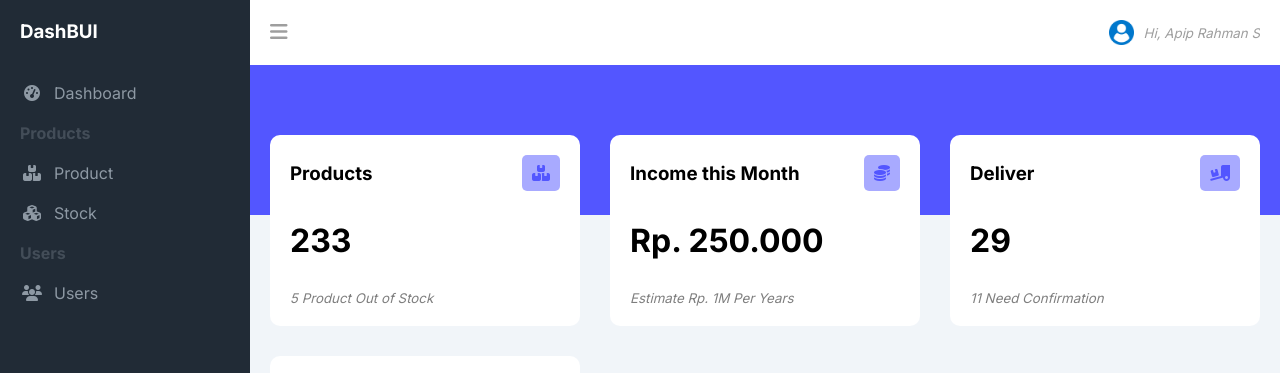
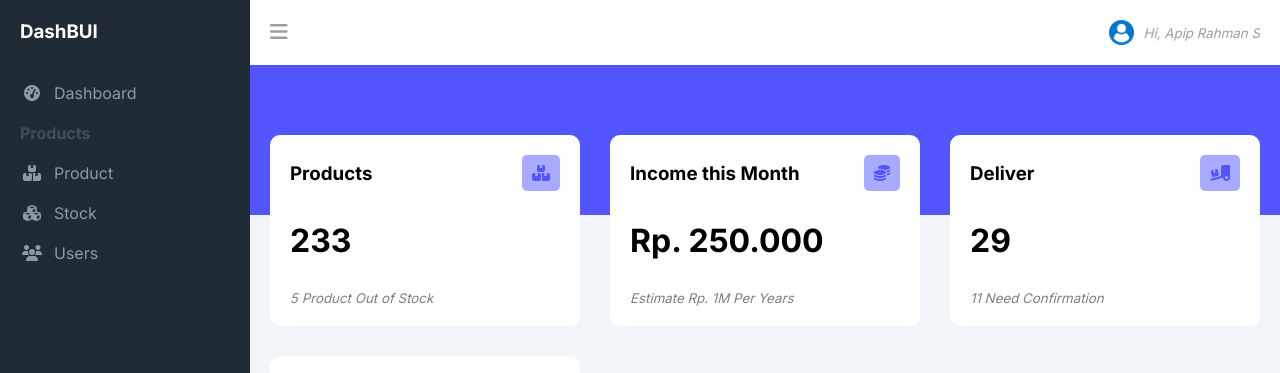
Before and after one commit to pipsyclone/dashboard, a Next.js app: page / in a window 1280 px wide. Shown: the top 373 px of the page. Built offline with nearby package versions, Linux system fonts and the light colour scheme.

Commit message:
Window error fixed

```diff
--- a/src/app/(server-side)/layout.js
+++ b/src/app/(server-side)/layout.js
@@ -1,8 +1,8 @@
 'use client'
 import './../../assets/globals.css';
 import './../../assets/dashboard.css';
-import '@fortawesome/fontawesome-free/css/all.min.css'
-import { Inter } from "next/font/google"
+import '@fortawesome/fontawesome-free/css/all.min.css';
+import { Inter } from "next/font/google";
 
 import Script from '@/assets/script';
 
@@ -13,23 +13,15 @@ import LoadingProviders from '../utils/LoadingProviders';
 const inter = Inter({ subsets: ['latin'] })
 
 export default function DashboardLayout({ children }) {
-  const { widthSize, showHideSidebar, setShowHideSidebar } = Script()
+  const { showHideSidebar, setShowHideSidebar } = Script()
   return (
-    // <LoadingProviders>
+    <LoadingProviders>
       <html lang="en">
         <body className={inter.className}>
           <div className="row">
             <Sidebar sidebarShow={showHideSidebar} onClickSidebarShow={() => setShowHideSidebar(!showHideSidebar)} />
 
-          <div className={
-            widthSize <= 850 ?
-              'content'
-              :
-              showHideSidebar ?
-                "content"
-                :
-                "content-full"
-          }>
+            <div className={showHideSidebar ? "content sidebar-dekstop" : "content-full sidebar-responsive"}>
               <TopBar onClickSidebarShow={() => setShowHideSidebar(!showHideSidebar)} username="Apip Rahman S" />
 
               {/* Content Here */}
@@ -38,6 +30,6 @@ export default function DashboardLayout({ children }) {
           </div>
         </body>
       </html>
-    // </LoadingProviders>
+    </LoadingProviders>
   );
 }
--- a/src/app/components/SideBar.js
+++ b/src/app/components/SideBar.js
@@ -1,27 +1,14 @@
-'use client'
-import Script from "@/assets/script";
-
 const Sidebar = (props) => {
-    const { widthSize } = Script()
     return (
         <>
             {
-                widthSize <= 850 ?
                 props.sidebarShow ?
                     ''
                     :
                     <div className="background-sidebar"></div>
-                    :
-                    ''
             }
-            <aside className={
-                widthSize <= 850 ?
-                    props.sidebarShow ?
-                        "hide-sidebar" : "show-sidebar"
-                    :
-                    props.sidebarShow ?
-                        "show-sidebar" : "hide-sidebar"
-            }>
+
+            <aside className={props.sidebarShow ? 'sidebar-desktop' : 'sidebar-responsive'}>
                 <h3 className="nav-title">DashBUI</h3>
                 <ul className="nav-list">
                     <li className="nav-item">
@@ -43,24 +30,19 @@ const Sidebar = (props) => {
                             Stock
                         </a>
                     </li>
-                    <p className="nav-subtitle">Users</p>
+                    {/* <p className="nav-subtitle">Users</p> */}
                     <li className="nav-item">
                         <a href="#" className="nav-link">
                             <i className="fa-solid fa-users"></i>
                             Users
                         </a>
                     </li>
-                    {
-                        widthSize <= 850 ?
                     <li className="nav-item">
                         <a href="#" className="nav-link" onClick={props.onClickSidebarShow}>
                             <i className="fa-solid fa-times"></i>
                             Close
                         </a>
                     </li>
-                            :
-                            ''
-                    }
                 </ul>
             </aside>
         </>
--- a/src/app/components/TopBar.js
+++ b/src/app/components/TopBar.js
@@ -1,7 +1,6 @@
 'use client'
 import Image from "next/image";
 import imagUser from "./../../assets/image/user.png"
-import Script from "@/assets/script";
 
 const TopBar = (props) => {
     return (
--- a/src/assets/dashboard.css
+++ b/src/assets/dashboard.css
@@ -75,12 +75,7 @@
 
 /* Sidebar */
 .background-sidebar {
-    position: fixed;
-    background-color: #212b36;
-    opacity: 0.5;
-    z-index: 99;
-    width: 100%;
-    height: 100vh;
+    display: none;
 }
 
 aside {
@@ -131,16 +126,20 @@ aside .nav-list {
     color: #fff;
 }
 
+.nav-list .nav-item:nth-last-child(1) {
+    display: none;
+}
+
 .nav-list .nav-icon {
     width: 50px;
     text-align: center;
 }
 
-.show-sidebar {
+.sidebar-desktop {
     margin-left: 0px;
 }
 
-.hide-sidebar {
+.sidebar-responsive {
     margin-left: -250px;
 }
 
@@ -268,6 +267,28 @@ footer {
 
 /* Responsive */
 @media screen and (max-width: 850px) {
+    .sidebar-desktop {
+        margin-left: -250px;
+    }
+
+    .sidebar-responsive {
+        margin-left: 0px;
+    }
+
+    .background-sidebar {
+        display: block;
+        position: fixed;
+        background-color: #212b36;
+        opacity: 0.5;
+        z-index: 99;
+        width: 100%;
+        height: 100vh;
+    }
+
+    .nav-list .nav-item:nth-last-child(1) {
+        display: block;
+    }
+
     .content {
         margin-left: 0px;
     }
--- a/src/assets/globals.css
+++ b/src/assets/globals.css
@@ -10,6 +10,10 @@
     width: 100%;
     height: 100%;
 } */
+
+nextjs-portal {
+    display: none;
+}
 
 body {
     background-color: #f1f5f9;
--- a/src/assets/script.js
+++ b/src/assets/script.js
@@ -4,22 +4,6 @@ import Swal from "sweetalert2";
 const Script = () => {
     // Show Hide Sidebar
     const [showHideSidebar, setShowHideSidebar] = useState(true)
-
-    // Check window size
-    const [widthSize, setWidthSize] = useState(1200)
-    const [heightSize, setHeightSize] = useState(1200)
-    useEffect(() => {
-        if (typeof window !== 'undefined') {
-            const realtimeSize = () => {
-                setWidthSize(window.innerWidth)
-                setHeightSize(window.innerHeight)
-            }
-            window.addEventListener('resize', realtimeSize)
-            return () => {
-                window.addEventListener('resize', realtimeSize)
-            }
-        }
-    }, [])
 
     // Sweetalert 2
     // Alert
@@ -33,7 +17,6 @@ const Script = () => {
 
     return {
         showHideSidebar, setShowHideSidebar,
-        widthSize, heightSize,
         handleAlert
     }
 }
```
Lines whose indentation alone changed are shown as unchanged.
